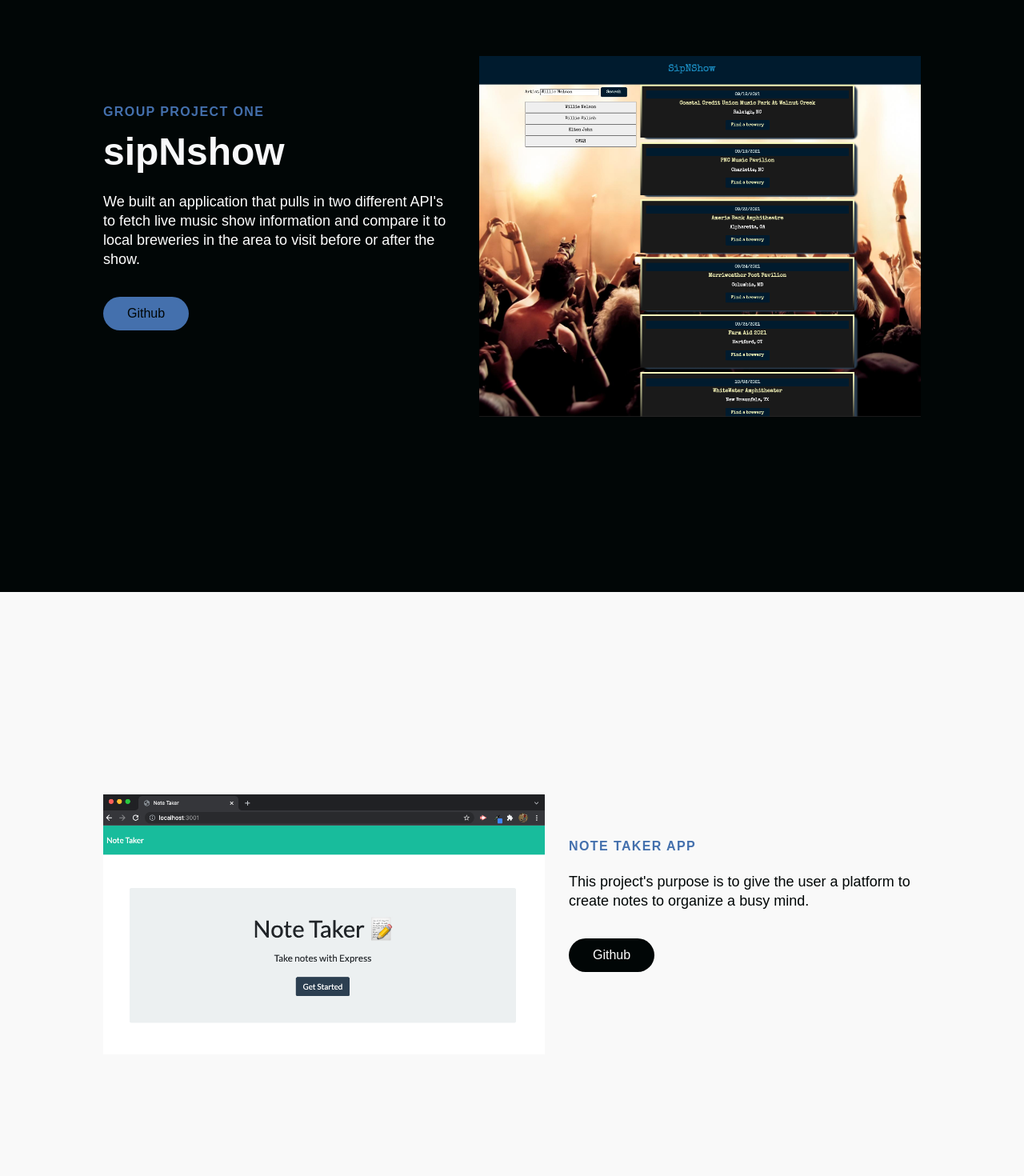
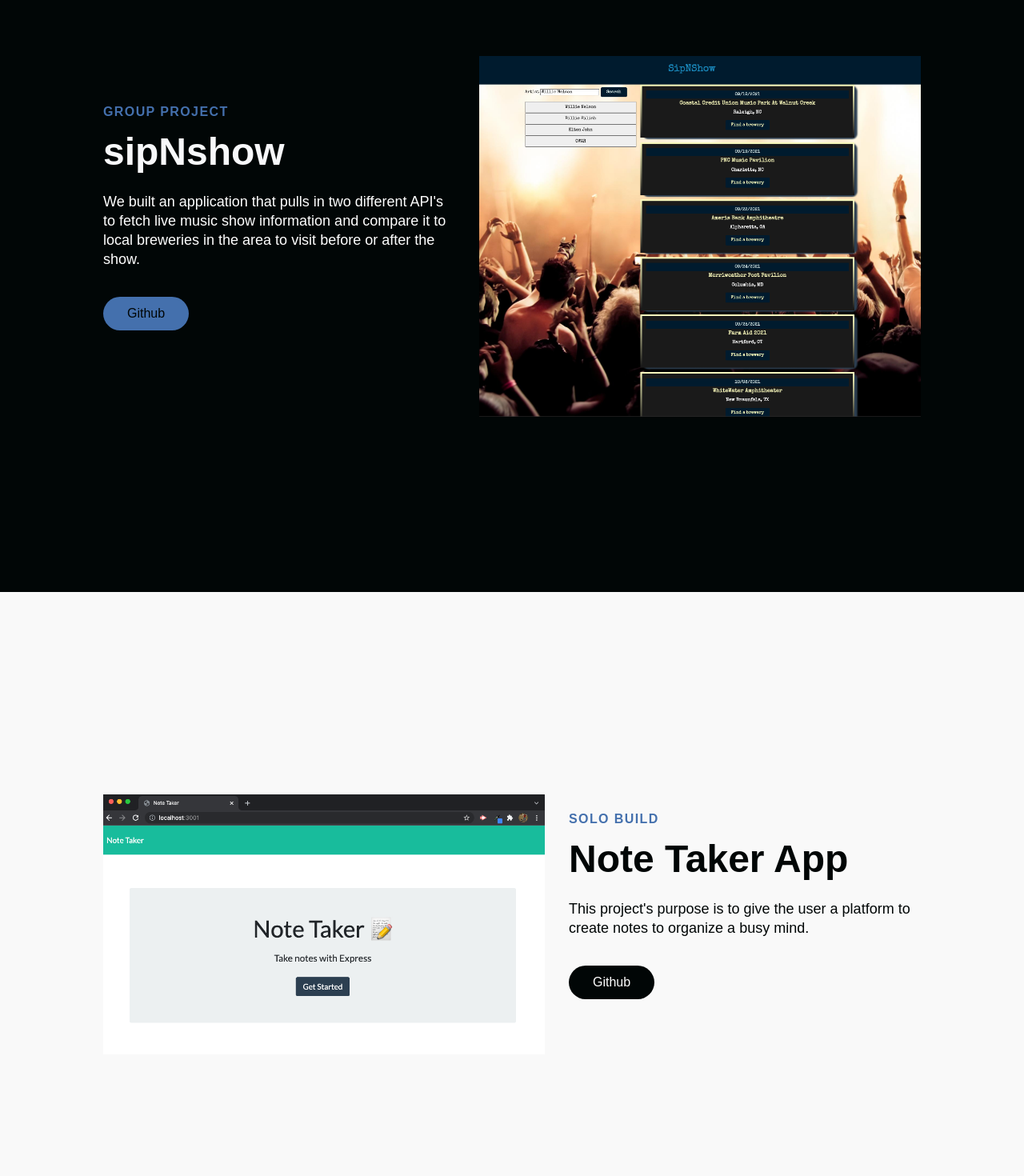
Before and after one commit to benwofford/react-portfolio, a React (Create React App) app: page / in a window 1280 px wide. Shown: the part 2640-4110 px from the top of the page at 80% size. Built offline with nearby package versions, Linux system fonts and the light colour scheme; a web font is replaced by a local one.

Commit message:
fixed project links and footer details

```diff
--- a/src/components/Footer/Footer.jsx
+++ b/src/components/Footer/Footer.jsx
@@ -45,15 +45,24 @@ const Footer = () => {
               </FooterLink>
             </FooterLinkItems>
             <FooterLinkItems>
-              <FooterLink to="projects">Projects</FooterLink>
+              {/* <FooterLink
+                to="projects"
+                smooth={true}
+                duration={500}
+                spy={true}
+                exact="true"
+                offset={-80}
+              >
+                Projects
+              </FooterLink> */}
             </FooterLinkItems>
           </FooterLinksWrapper>
           <FooterLinksWrapper>
             <FooterLinkItems>
-              <FooterLink to="/contactform">Contact</FooterLink>
+              {/* <FooterLink to="/contactform#/contactform">Contact</FooterLink> */}
             </FooterLinkItems>
             <FooterLinkItems>
-              <FooterLink to="/resume">Resume</FooterLink>
+              {/* <FooterLink to="/resume">Resume</FooterLink> */}
             </FooterLinkItems>
           </FooterLinksWrapper>
         </FooterLinksContainer>
--- a/src/components/Footer/FooterElements.jsx
+++ b/src/components/Footer/FooterElements.jsx
@@ -59,7 +59,7 @@ export const FooterLink = styled(Link)`
   font-size: 14px;
 
   &:hover {
-    color: #01bf71;
+    color: #4470ad;
     transition: 0.3s ease-out;
   }
 `;
@@ -97,7 +97,7 @@ export const WebsiteRights = styled.small`
   color: #fff;
   margin-bottom: 16px;
   display: flex;
-  justify-content: center;
+  text-align: center;
   // TODO: fix!
 `;
 
--- a/src/components/InfoSection/InfoElements.jsx
+++ b/src/components/InfoSection/InfoElements.jsx
@@ -99,4 +99,10 @@ export const Img = styled.img`
   width: 100%;
   margin: 0 0 10px 0;
   padding-right: 0;
+  cursor: pointer;
+
+  &:hover {
+    transition: all 0.2s ease-in-out;
+    border-radius: 10px;
+  }
 `;
--- a/src/components/InfoSection/InfoSection.jsx
+++ b/src/components/InfoSection/InfoSection.jsx
@@ -30,6 +30,8 @@ const InfoSection = ({
   primary,
   dark,
   dark2,
+  link,
+  deployLink,
 }) => {
   return (
     <>
@@ -43,9 +45,7 @@ const InfoSection = ({
                 <Subtitle darkText={darkText}>{description}</Subtitle>
                 <BtnWrap>
                   <Button
-                    onClick={(e) =>
-                      (window.location = "https://github.com/benwofford")
-                    }
+                    onClick={(e) => (window.location = link)}
                     smooth={true}
                     duration={500}
                     spy={true}
@@ -62,7 +62,11 @@ const InfoSection = ({
             </Column1>
             <Column2>
               <ImgWrap>
-                <Img src={img} alt={alt} />
+                <Img
+                  src={img}
+                  alt={alt}
+                  onClick={(e) => (window.location = deployLink)}
+                />
               </ImgWrap>
             </Column2>
           </InfoRow>
--- a/src/components/InfoSection/Projects.jsx
+++ b/src/components/InfoSection/Projects.jsx
@@ -13,6 +13,8 @@ export const aboutMe = {
   dark: true,
   primary: true,
   darkText: false,
+  link: "https://github.com/benwofford",
+  deployLink: "https://www.linkedin.com/in/ben-wofford-9a5781217",
 };
 
 export const projectOne = {
@@ -20,7 +22,7 @@ export const projectOne = {
   lightBg: true,
   lightText: false,
   lightTextDesc: false,
-  topLine: "Group Project Two",
+  topLine: "Group Project",
   headline: "Pokemon TCG Binder",
   description:
     "We built a website that pulls in Pokemon TCG API data to provide up-to-date market prices along with the ability to create an account and save a binder of cards.",
@@ -31,7 +33,8 @@ export const projectOne = {
   dark: false,
   primary: false,
   darkText: true,
-  // TODO: Link image to deployment, link button to GH (also, why did the photo format smaller?)
+  link: "https://github.com/McTastic/PTC-Binder",
+  deployLink: "https://ptc-binder.herokuapp.com/",
 };
 
 export const projectTwo = {
@@ -39,7 +42,7 @@ export const projectTwo = {
   lightBg: false,
   lightText: true,
   lightTextDesc: true,
-  topLine: "Group Project One",
+  topLine: "Group Project",
   headline: "sipNshow",
   description:
     "We built an application that pulls in two different API's to fetch live music show information and compare it to local breweries in the area to visit before or after the show.",
@@ -50,7 +53,8 @@ export const projectTwo = {
   dark: true,
   primary: true,
   darkText: false,
-  // TODO: Link image to deployment, link button to GH
+  link: "https://github.com/kmwine02/project01",
+  deployLink: "https://kmwine02.github.io/project01/",
 };
 
 export const projectThree = {
@@ -58,8 +62,8 @@ export const projectThree = {
   lightBg: true,
   lightText: false,
   lightTextDesc: false,
-  topLine: "Note Taker App",
-  // headline: "headline",
+  topLine: "Solo Build",
+  headline: "Note Taker App",
   description:
     "This project's purpose is to give the user a platform to create notes to organize a busy mind.",
   buttonLabel: "Github",
@@ -69,7 +73,8 @@ export const projectThree = {
   dark: false,
   primary: false,
   darkText: true,
-  // TODO: Link image to deployment, link button to GH
+  link: "https://github.com/benwofford/note-taker",
+  deployLink: "https://stark-hollows-89499.herokuapp.com/",
 };
 
 export const projectFour = {
@@ -77,8 +82,8 @@ export const projectFour = {
   lightBg: false,
   lightText: true,
   lightTextDesc: true,
-  topLine: "Fitness Tracker App",
-  // headline: "headline",
+  topLine: "Solo Build",
+  headline: "Fitness Tracker App",
   description:
     "This application allows the user to create, track and view daily workouts.",
   buttonLabel: "Github",
@@ -88,7 +93,8 @@ export const projectFour = {
   dark: true,
   primary: true,
   darkText: false,
-  // TODO: Link image to deployment, link button to GH
+  link: "https://github.com/benwofford/fitness-tracker",
+  deployLink: "https://evening-escarpment-68052.herokuapp.com/",
 };
 
 export const projectFive = {
@@ -96,8 +102,8 @@ export const projectFive = {
   lightBg: true,
   lightText: false,
   lightTextDesc: false,
-  topLine: "Budget Tracking App",
-  // headline: "headline",
+  topLine: "Solo Build",
+  headline: "Budget Tracking App",
   description:
     "This application was created to allow one to track their spending even if they happen to go offline.",
   buttonLabel: "Github",
@@ -107,7 +113,8 @@ export const projectFive = {
   dark: false,
   primary: false,
   darkText: true,
-  // TODO: Link image to deployment, link button to GH
+  link: "https://github.com/benwofford/progressive-budget-app",
+  deployLink: "https://stark-beach-18345.herokuapp.com/",
 };
 
 export const projectSix = {
@@ -115,8 +122,8 @@ export const projectSix = {
   lightBg: false,
   lightText: true,
   lightTextDesc: true,
-  topLine: "Random Password Generator",
-  // headline: "headline",
+  topLine: "Solo Build",
+  headline: "Random Password Generator",
   description:
     "This random password generator provides random strings of characters chosen by the user to create a safe and secure password.",
   buttonLabel: "Github",
@@ -126,7 +133,8 @@ export const projectSix = {
   dark: true,
   primary: true,
   darkText: false,
-  // TODO: Link image to deployment, link button to GH
+  link: "https://github.com/benwofford/Password-Generator",
+  deployLink: "https://benwofford.github.io/Password-Generator/",
 };
 
 export const contactMe = {
@@ -144,5 +152,5 @@ export const contactMe = {
   dark: false,
   primary: false,
   darkText: true,
-  // TODO: Link button to contact page
+  link: "/contactform#/contactform",
 };
```
